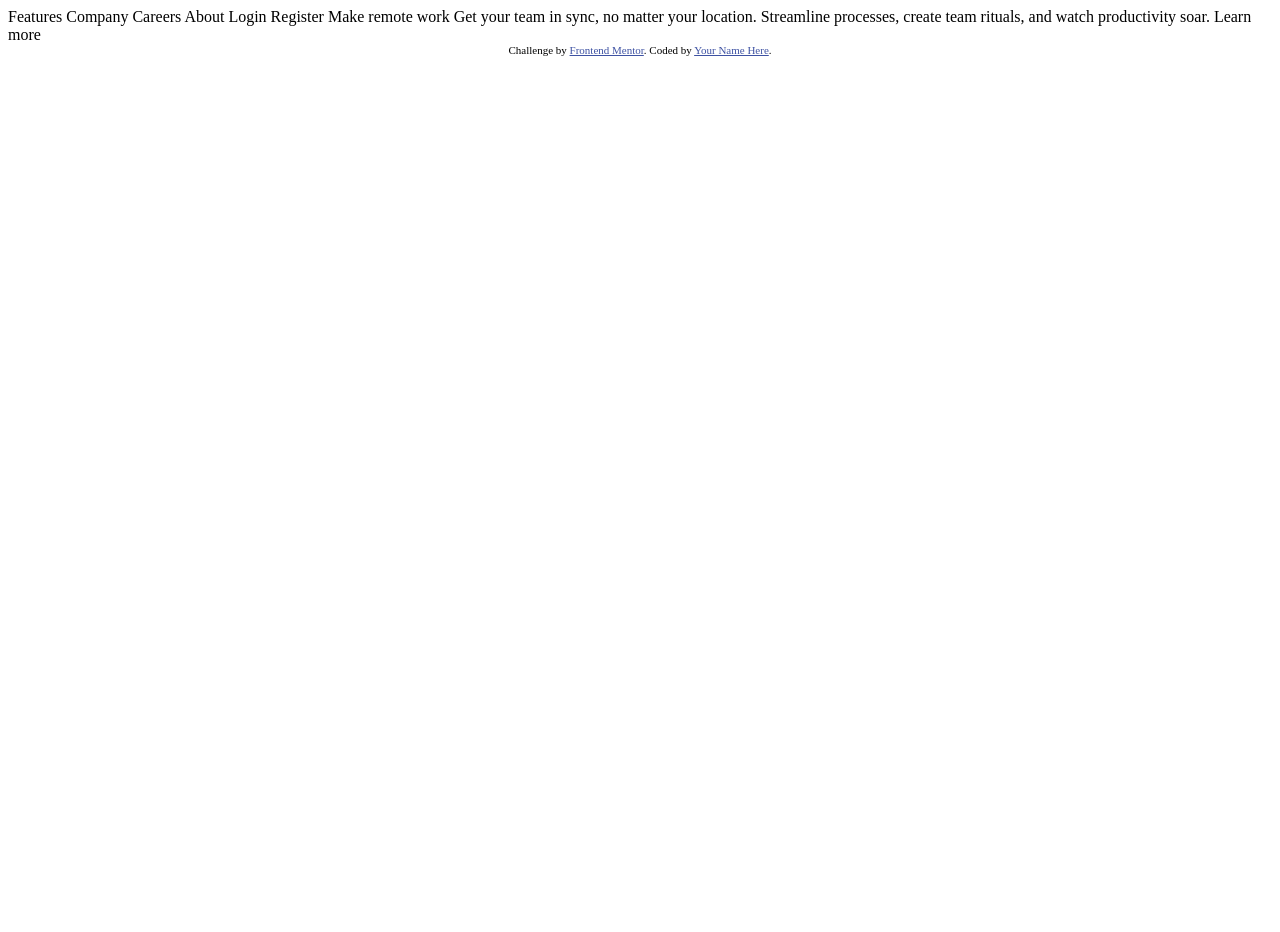
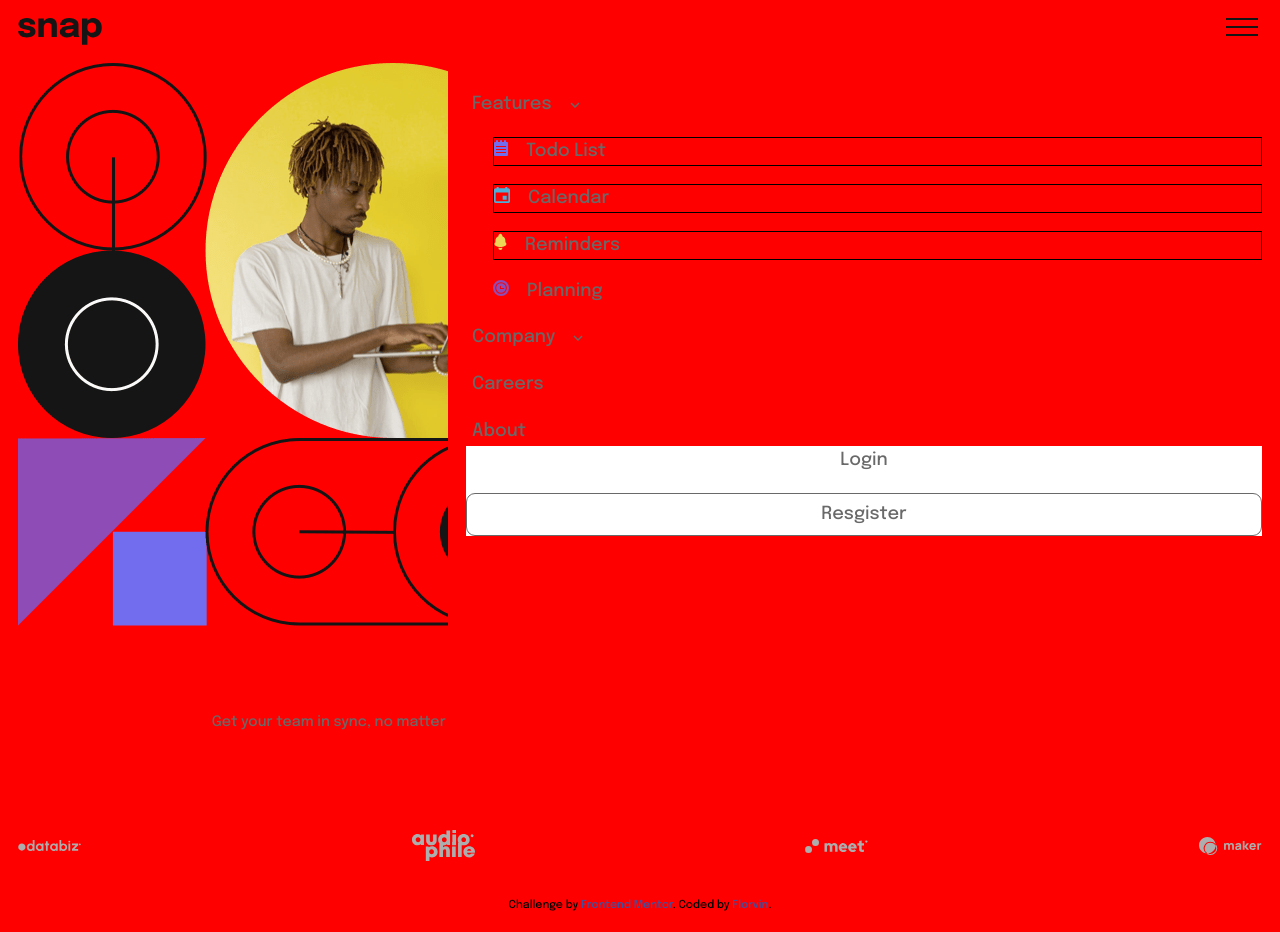
Before and after one commit to Florvin-04/intro-section-with-dropdown-navigation-main, a plain HTML site: page index.html in a window 1280 px wide. Before the commit the page ends 800 px from the top, so only its background shows below. Drawn offline with Linux system fonts and the light colour scheme.

Commit message:
sidebar in prgress

```diff
--- a/index.html
+++ b/index.html
@@ -1,39 +1,96 @@
 <!DOCTYPE html>
 <html lang="en">
   <head>
-  <meta charset="UTF-8">
-  <meta name="viewport" content="width=device-width, initial-scale=1.0"> <!-- displays site properly based on user's device -->
+    <meta charset="UTF-8" />
+    <meta name="viewport" content="width=device-width, initial-scale=1.0" />
+    <!-- displays site properly based on user's device -->
 
-  <link rel="icon" type="image/png" sizes="32x32" href="./images/favicon-32x32.png">
+    <link rel="icon" type="image/png" sizes="32x32" href="./images/favicon-32x32.png" />
+    <link rel="preconnect" href="https://fonts.googleapis.com" />
+    <link rel="preconnect" href="https://fonts.gstatic.com" crossorigin />
+    <link href="https://fonts.googleapis.com/css2?family=Epilogue:wght@500;700&display=swap" rel="stylesheet" />
 
+    <link rel="stylesheet" href="style.css" />
     <title>Frontend Mentor | Intro section with dropdown navigation</title>
 
     <!-- Feel free to remove these styles or customise in your own stylesheet 👍 -->
     <style>
-    .attribution { font-size: 11px; text-align: center; }
-    .attribution a { color: hsl(228, 45%, 44%); }
+      .attribution {
+        font-size: 11px;
+        text-align: center;
+      }
+      .attribution a {
+        color: hsl(228, 45%, 44%);
+      }
     </style>
   </head>
   <body>
+    <header>
+      <div class="logo">
+        <img src="./images/logo.svg" alt="" />
+      </div>
+      <button class="mobile-nav-toggle">
+        <span class="sr-only">menu</span>
+      </button>
 
-  Features
-  Company
-  Careers
-  About
+      <aside class="side-nav">
+        <ul role="list">
+          <li class="btn-feature-cont">
+            <button class="features" href="#">Features</button>
+            <div class="down-toggle">
+              <ul role="list">
+                <li>
+                  <a class="todo-list" href="#">Todo List</a>
+                </li>
+                <li>
+                  <a class="calendar" href="#">Calendar</a>
+                </li>
+                <li>
+                  <a class="reminders" href="#">Reminders</a>
+                </li>
+                <li>
+                  <a class="planning" href="#">Planning</a>
+                </li>
+              </ul>
+            </div>
+          </li>
+          <li>
+            <button class="company" href="#">Company</button>
+          </li>
+          <li>
+            <button href="#">Careers</button>
+          </li>
+          <li>
+            <button href="#">About</button>
+          </li>
+        </ul>
+        <div class="side-nav-buttons">
+          <button class="login">Login</button>
+          <button class="register">Resgister</button>
+        </div>
+      </aside>
+    </header>
 
-  Login
-  Register
+    <main>
+      <div class="image-hero">
+        <img class="image-mobile" src="./images/image-hero-mobile.png" alt="" />
+        <img class="image-pc" src="./images/image-hero-desktop.png" alt="" />
+      </div>
+      <div class="mid-cont">
+        <h1>Make remote work</h1>
+        <p>Get your team in sync, no matter your location. Streamline processes, create team rituals, and watch productivity soar.</p>
+        <button class="Learn-more">Learn more</button>
+      </div>
+      <div class="partners">
+        <ul role="list" class="ul-parter">
+          <li><img src="./images/client-databiz.svg" alt="" /></li>
+          <li><img src="./images/client-audiophile.svg" alt="" /></li>
+          <li><img src="./images/client-meet.svg" alt="" /></li>
+          <li><img src="./images/client-maker.svg" alt="" /></li>
+        </ul>
+      </div>
+    </main>
 
-  Make remote work
-
-  Get your team in sync, no matter your location. Streamline processes,
-  create team rituals, and watch productivity soar.
-
-  Learn more
-
-  <div class="attribution">
-    Challenge by <a href="https://www.frontendmentor.io?ref=challenge" target="_blank">Frontend Mentor</a>.
-    Coded by <a href="#">Your Name Here</a>.
-  </div>
+    <div class="attribution">Challenge by <a href="https://www.frontendmentor.io?ref=challenge" target="_blank">Frontend Mentor</a>. Coded by <a href="https://github.com/Florvin-04/intro-section-with-dropdown-navigation-main">Florvin</a>.</div>
   </body>
 </html>
--- /dev/null
+++ b/style.css
@@ -0,0 +1,262 @@
+/* reset */
+
+*,
+*::before,
+*::after {
+  box-sizing: border-box;
+}
+
+/* Remove default margin */
+body,
+h1,
+h2,
+h3,
+h4,
+p,
+figure,
+blockquote,
+dl,
+dd {
+  margin: 0;
+}
+
+/* Remove list styles on ul, ol elements with a list role, which suggests default styling will be removed */
+ul[role="list"],
+ol[role="list"] {
+  list-style: none;
+  padding: 0;
+  margin: 0;
+}
+
+/* Set core root defaults */
+html:focus-within {
+  scroll-behavior: smooth;
+}
+
+/* Set core body defaults */
+body {
+  min-height: 100vh;
+  text-rendering: optimizeSpeed;
+  line-height: 1.5;
+}
+
+/* A elements that don't have a class get default styles */
+a:not([class]) {
+  text-decoration-skip-ink: auto;
+}
+
+/* Make images easier to work with */
+img,
+picture {
+  max-width: 100%;
+  display: block;
+}
+
+/* Inherit fonts for inputs and buttons */
+input,
+button,
+textarea,
+select {
+  font: inherit;
+}
+
+/* custom proterties */
+:root {
+  --Neutral-Almost-White: 0 0% 98%;
+  --Neutral-Medium-Gray: 0 0% 41%;
+  --Neutral-Almost-Black: 0 0% 8%;
+}
+
+.sr-only {
+  position: absolute;
+  width: 1px;
+  height: 1px;
+  padding: 0;
+  margin: -1px;
+  overflow: hidden;
+  clip: rect(0, 0, 0, 0);
+  border: 0;
+}
+
+html {
+  font-size: 18px;
+  font-family: "Epilogue", sans-serif;
+}
+
+body {
+  padding: 1rem;
+}
+
+header {
+  display: flex;
+  justify-content: space-between;
+  margin-bottom: 1rem;
+}
+
+.mobile-nav-toggle {
+  background-image: url("./images/icon-menu.svg");
+  background-repeat: no-repeat;
+  /* aspect-ratio: 1; */
+  height: 1rem;
+  width: 2rem;
+  border: none;
+  cursor: pointer;
+  z-index: 12;
+  background-color: transparent;
+}
+
+.side-nav {
+  position: fixed;
+  background-color: red;
+  height: 100vh;
+  inset: 0 0 0 35%;
+  /* display: none; */
+
+  padding: 5rem 1rem 0 1rem;
+}
+
+.side-nav > ul {
+  display: grid;
+  gap: 1rem;
+}
+.side-nav button {
+  color: hsl(var(--Neutral-Medium-Gray));
+}
+
+.features {
+  position: relative;
+}
+
+.company {
+  position: relative;
+}
+
+.features::after,
+.company::after {
+  content: var(--feature-image, url("./images/icon-arrow-down.svg"));
+  position: absolute;
+  top: 0;
+  margin-left: 1rem;
+}
+
+.down-toggle {
+  padding-top: 1rem;
+  padding-left: 1.5rem;
+  /* display: none; */
+}
+
+.down-toggle li:not(:last-child) {
+  border: 1px solid;
+  margin-bottom: 1rem;
+}
+.todo-list,
+.calendar,
+.reminders,
+.planning {
+  position: relative;
+}
+
+.todo-list::before {
+  content: url("./images/icon-todo.svg");
+  margin-right: 1rem;
+}
+
+.calendar::before {
+  content: url("./images/icon-calendar.svg");
+  margin-right: 1rem;
+}
+
+.reminders::before {
+  content: url("./images/icon-reminders.svg");
+  margin-right: 1rem;
+}
+.planning::before {
+  content: url("./images/icon-planning.svg");
+  margin-right: 1rem;
+}
+
+a {
+  text-decoration: none;
+  color: hsl(var(--Neutral-Medium-Gray));
+}
+
+.side-nav-buttons {
+  background-color: white;
+  display: flex;
+  flex-direction: column;
+  gap: 1rem;
+}
+.login {
+  /* --color: hsl(var(--Neutral-Medium-Gray)); */
+}
+
+.register {
+  /* --color: hsl(var(--Neutral-Medium-Gray)); */
+  border: 1px solid hsl(var(--Neutral-Medium-Gray));
+  --radius: 0.5rem;
+  padding: 0.4rem 0;
+}
+.image-pc {
+  display: none;
+}
+
+.mid-cont {
+  margin-top: 1rem;
+  text-align: center;
+  display: flex;
+  justify-content: center;
+  flex-direction: column;
+  align-items: center;
+}
+
+.mid-cont > * {
+  padding-bottom: 1rem;
+}
+
+.mid-cont > h1 {
+  font-size: 1.8rem;
+  color: hsl(var(--Neutral-Almost-Black));
+}
+
+.mid-cont > p {
+  color: hsl(var(--Neutral-Medium-Gray));
+  font-size: 0.8rem;
+}
+
+button {
+  background-color: var(--bg-color);
+  color: var(--color);
+  cursor: pointer;
+  border-radius: var(--radius);
+  border: none;
+}
+
+.Learn-more {
+  --bg-color: hsl(var(--Neutral-Almost-Black));
+  --color: hsl(var(--Neutral-Almost-White));
+  --radius: 0.7rem;
+  padding: 0.6rem 1.2rem;
+  font-size: 0.8rem;
+}
+
+.partners {
+  margin: 2rem 0;
+}
+
+.ul-parter {
+  /* border: 1px solid r  ed; */
+  display: flex;
+  justify-content: space-between;
+  align-items: center;
+}
+
+.ul-parter img {
+  width: 3.5rem;
+  object-fit: contain;
+}
+
+@media (min-width: 400px) {
+  body {
+    background-color: red;
+  }
+}
```
Lines whose indentation alone changed are shown as unchanged.
